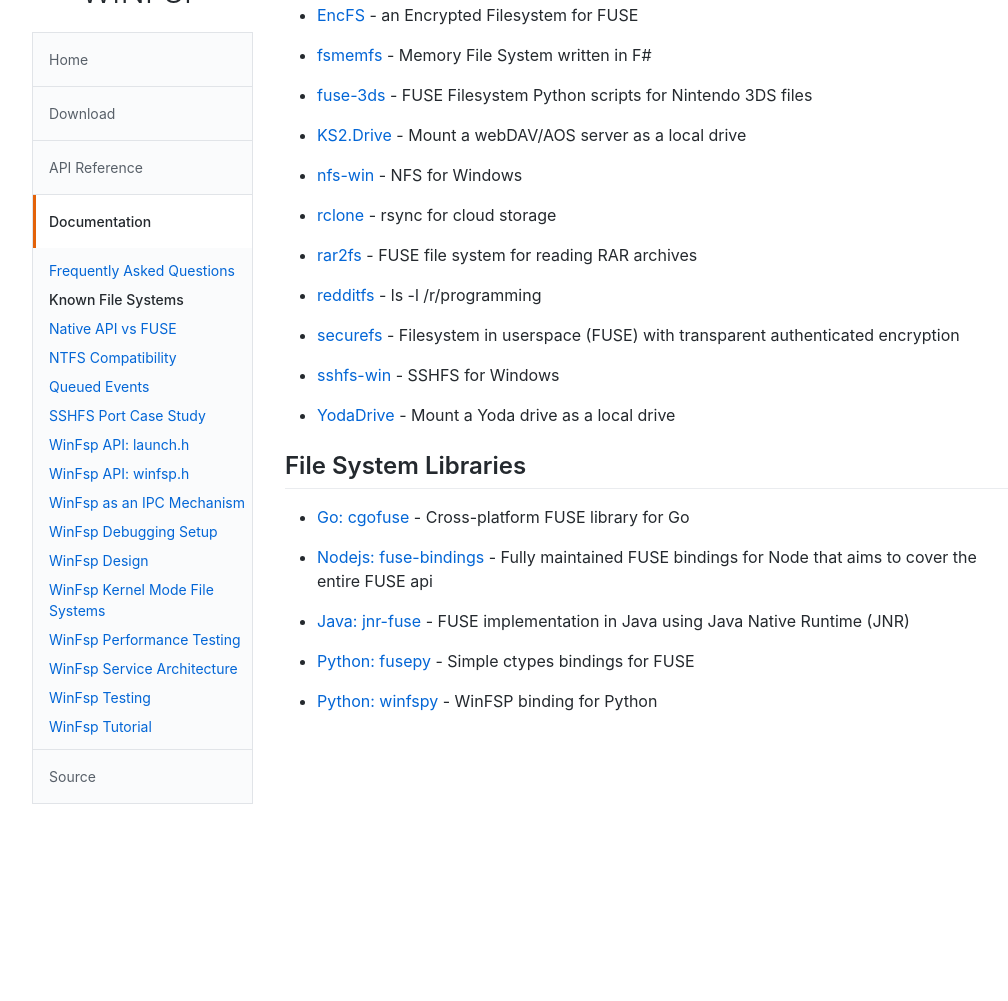
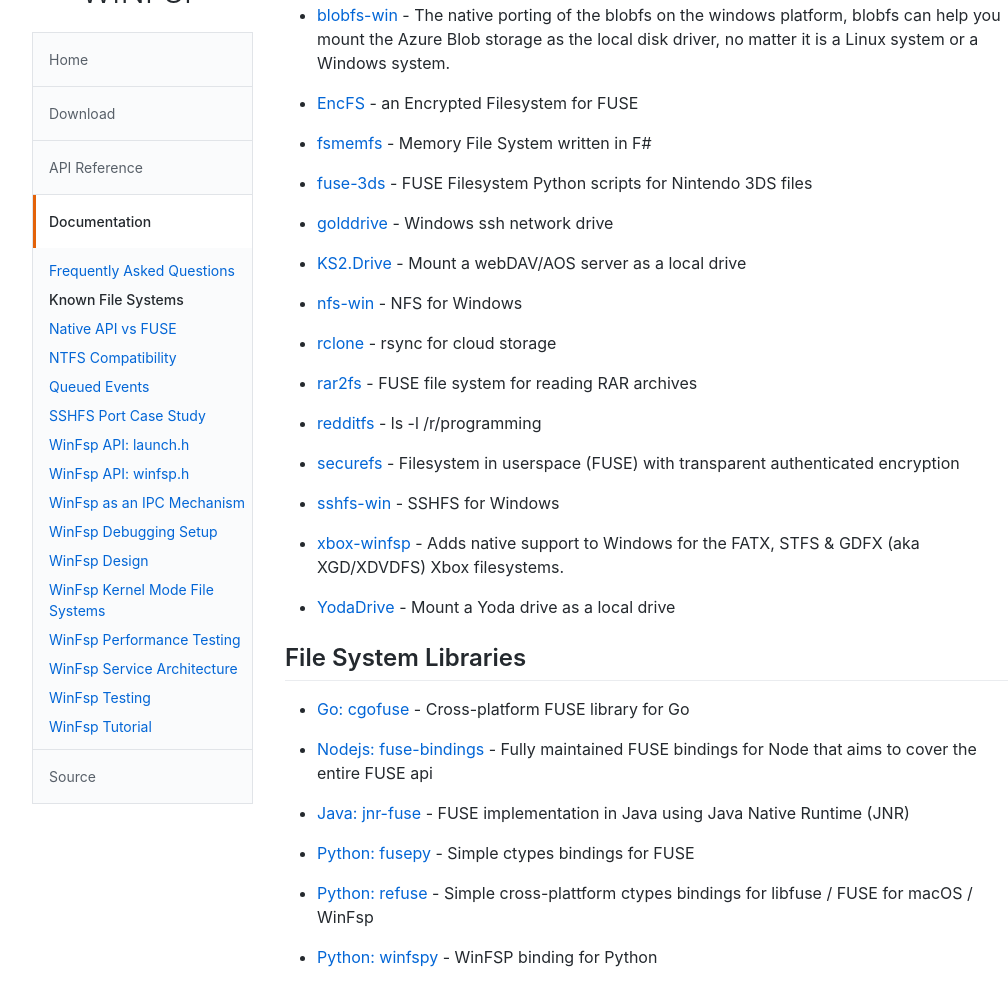
Before and after one commit to winfsp/winfsp.github.io, a plain HTML site: page doc/Known-File-Systems/index.html in a window 1280 px wide. Shown: the part 206-1207 px from the top of the page, without its empty margins (118-1126 px from the left). Before the commit the page ends 1026 px from the top, so only its background shows below. Drawn offline with Linux system fonts and the light colour scheme.

Commit message:
update website

```diff
--- a/doc/Known-File-Systems/index.html
+++ b/doc/Known-File-Systems/index.html
@@ -64,6 +64,9 @@
 <div class="ulist">
 <ul>
 <li>
+<p><a href="https://github.com/wesley1975/blobfs-win">blobfs-win</a> - The native porting of the blobfs on the windows platform, blobfs can help you mount the Azure Blob storage as the local disk driver, no matter it is a Linux system or a Windows system.</p>
+</li>
+<li>
 <p><a href="https://github.com/vgough/encfs">EncFS</a> - an Encrypted Filesystem for FUSE</p>
 </li>
 <li>
@@ -71,6 +74,9 @@
 </li>
 <li>
 <p><a href="https://github.com/ihaveamac/fuse-3ds">fuse-3ds</a> - FUSE Filesystem Python scripts for Nintendo 3DS files</p>
+</li>
+<li>
+<p><a href="https://github.com/sganis/golddrive">golddrive</a> - Windows ssh network drive</p>
 </li>
 <li>
 <p><a href="https://github.com/FrKaram/KS2.Drive">KS2.Drive</a> - Mount a webDAV/AOS server as a local drive</p>
@@ -92,6 +98,9 @@
 </li>
 <li>
 <p><a href="https://github.com/billziss-gh/sshfs-win">sshfs-win</a> - SSHFS for Windows</p>
+</li>
+<li>
+<p><a href="https://github.com/emoose/xbox-winfsp">xbox-winfsp</a> - Adds native support to Windows for the FATX, STFS &amp; GDFX (aka XGD/XDVDFS) Xbox filesystems.</p>
 </li>
 <li>
 <p><a href="https://github.com/UtrechtUniversity/YodaDrive">YodaDrive</a> - Mount a Yoda drive as a local drive</p>
@@ -118,6 +127,9 @@
 <p><a href="https://github.com/billziss-gh/fusepy">Python: fusepy</a> - Simple ctypes bindings for FUSE</p>
 </li>
 <li>
+<p><a href="https://github.com/pleiszenburg/refuse">Python: refuse</a> - Simple cross-plattform ctypes bindings for libfuse / FUSE for macOS / WinFsp</p>
+</li>
+<li>
 <p><a href="https://github.com/Scille/winfspy">Python: winfspy</a> - WinFSP binding for Python</p>
 </li>
 </ul>
```
